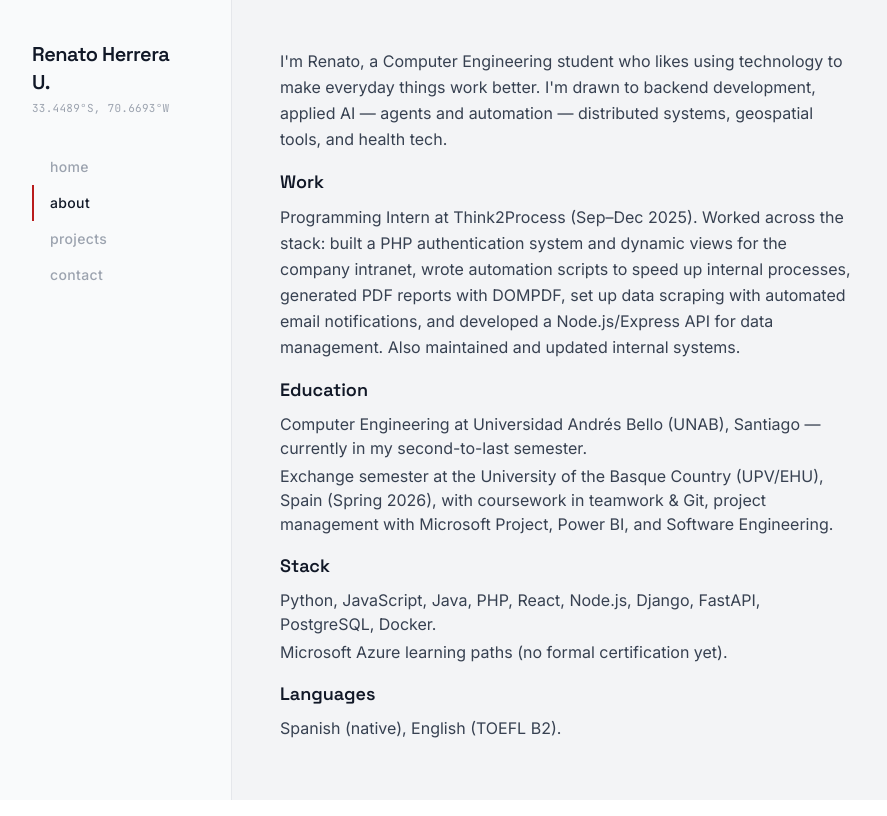
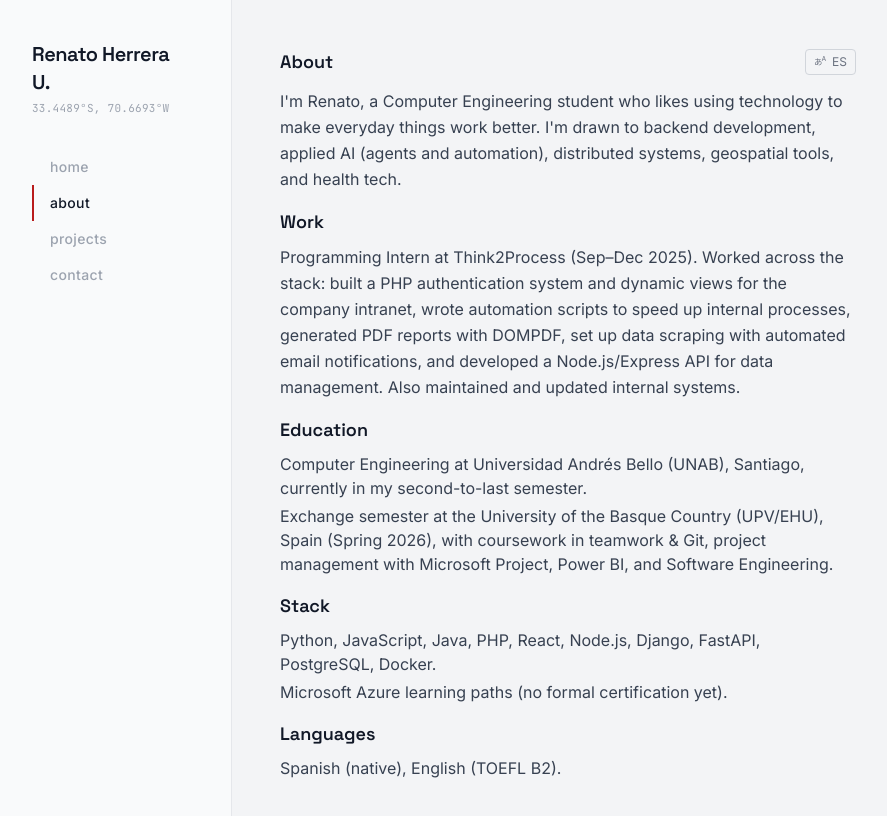
Before and after one commit to ren2v/portfoliov3333, a React (Vite) app: page / in a window 1280 px wide. Both pictures are taken after a click on the button "about". Shown: the top 816 px of the page, without its empty margins (8-895 px from the left). Built offline with nearby package versions, Linux system fonts and the light colour scheme.

Commit message:
Traduce la sección about y limpia guiones largos del texto
Co-Authored-By: Claude Sonnet 5 <noreply@anthropic.com>

```diff
--- a/src/App.jsx
+++ b/src/App.jsx
@@ -6,6 +6,43 @@ const TAGS = {
   geospatial: { en: "Geospatial", es: "Geoespacial" },
   "3d": { en: "3D", es: "3D" },
   social: { en: "Social", es: "Social" },
+};
+
+const ABOUT = {
+  en: {
+    sectionTitle: "About",
+    intro:
+      "I'm Renato, a Computer Engineering student who likes using technology to make everyday things work better. I'm drawn to backend development, applied AI (agents and automation), distributed systems, geospatial tools, and health tech.",
+    workTitle: "Work",
+    work: "Programming Intern at Think2Process (Sep–Dec 2025). Worked across the stack: built a PHP authentication system and dynamic views for the company intranet, wrote automation scripts to speed up internal processes, generated PDF reports with DOMPDF, set up data scraping with automated email notifications, and developed a Node.js/Express API for data management. Also maintained and updated internal systems.",
+    educationTitle: "Education",
+    education1:
+      "Computer Engineering at Universidad Andrés Bello (UNAB), Santiago, currently in my second-to-last semester.",
+    education2:
+      "Exchange semester at the University of the Basque Country (UPV/EHU), Spain (Spring 2026), with coursework in teamwork & Git, project management with Microsoft Project, Power BI, and Software Engineering.",
+    stackTitle: "Stack",
+    stack1: "Python, JavaScript, Java, PHP, React, Node.js, Django, FastAPI, PostgreSQL, Docker.",
+    stack2: "Microsoft Azure learning paths (no formal certification yet).",
+    languagesTitle: "Languages",
+    languages: "Spanish (native), English (TOEFL B2).",
+  },
+  es: {
+    sectionTitle: "Sobre mí",
+    intro:
+      "Soy Renato, estudiante de Ingeniería en Computación al que le gusta usar la tecnología para mejorar el día a día. Me interesan el desarrollo backend, la IA aplicada (agentes y automatización), los sistemas distribuidos, las herramientas geoespaciales y la tecnología para la salud.",
+    workTitle: "Trabajo",
+    work: "Practicante de Programación en Think2Process (sep–dic 2025). Trabajé en todo el stack: desarrollé un sistema de autenticación en PHP y vistas dinámicas para la intranet de la empresa, escribí scripts de automatización para acelerar procesos internos, generé reportes en PDF con DOMPDF, implementé scraping de datos con notificaciones automáticas por correo, y desarrollé una API en Node.js/Express para gestión de datos. También mantuve y actualicé sistemas internos.",
+    educationTitle: "Educación",
+    education1:
+      "Ingeniería en Computación en la Universidad Andrés Bello (UNAB), Santiago, actualmente en mi penúltimo semestre.",
+    education2:
+      "Intercambio en la Universidad del País Vasco (UPV/EHU), España (primer semestre 2026), con cursos de trabajo en equipo y Git, gestión de proyectos con Microsoft Project, Power BI e Ingeniería del Software.",
+    stackTitle: "Stack",
+    stack1: "Python, JavaScript, Java, PHP, React, Node.js, Django, FastAPI, PostgreSQL, Docker.",
+    stack2: "Rutas de aprendizaje de Microsoft Azure (sin certificación formal aún).",
+    languagesTitle: "Idiomas",
+    languages: "Español (nativo), inglés (TOEFL B2).",
+  },
 };
 
 const PROJECTS = [
@@ -343,23 +380,34 @@ export default function App() {
     ),
     about: (
       <div>
-        <p className="text-gray-700 mb-4 leading-relaxed">
-          I'm Renato, a Computer Engineering student who likes using technology to make everyday things work better. I'm drawn to backend development, applied AI — agents and automation — distributed systems, geospatial tools, and health tech.
-        </p>
-        <h3 className="font-display text-lg font-semibold mb-2 text-gray-900">Work</h3>
-        <p className="text-gray-700 mb-4 leading-relaxed">
-          Programming Intern at Think2Process (Sep–Dec 2025). Worked across the stack: built a PHP authentication system and dynamic views for the company intranet, wrote automation scripts to speed up internal processes, generated PDF reports with DOMPDF, set up data scraping with automated email notifications, and developed a Node.js/Express API for data management. Also maintained and updated internal systems.
-        </p>
-        <h3 className="font-display text-lg font-semibold mb-2 text-gray-900">Education</h3>
-        <p className="text-gray-700 mb-1">Computer Engineering at Universidad Andrés Bello (UNAB), Santiago — currently in my second-to-last semester.</p>
-        <p className="text-gray-700 mb-4">
-          Exchange semester at the University of the Basque Country (UPV/EHU), Spain (Spring 2026), with coursework in teamwork &amp; Git, project management with Microsoft Project, Power BI, and Software Engineering.
-        </p>
-        <h3 className="font-display text-lg font-semibold mb-2 text-gray-900">Stack</h3>
-        <p className="text-gray-700 mb-1">Python, JavaScript, Java, PHP, React, Node.js, Django, FastAPI, PostgreSQL, Docker.</p>
-        <p className="text-gray-700 mb-4">Microsoft Azure learning paths (no formal certification yet).</p>
-        <h3 className="font-display text-lg font-semibold mb-2 text-gray-900">Languages</h3>
-        <p className="text-gray-700">Spanish (native), English (TOEFL B2).</p>
+        <div className="flex items-center justify-between mb-3">
+          <h3 className="font-display text-lg font-semibold text-gray-900">
+            {ABOUT[lang].sectionTitle}
+          </h3>
+          <LanguageToggle
+            lang={lang}
+            onToggle={() => setLang(lang === "en" ? "es" : "en")}
+          />
+        </div>
+        <p className="text-gray-700 mb-4 leading-relaxed">{ABOUT[lang].intro}</p>
+        <h3 className="font-display text-lg font-semibold mb-2 text-gray-900">
+          {ABOUT[lang].workTitle}
+        </h3>
+        <p className="text-gray-700 mb-4 leading-relaxed">{ABOUT[lang].work}</p>
+        <h3 className="font-display text-lg font-semibold mb-2 text-gray-900">
+          {ABOUT[lang].educationTitle}
+        </h3>
+        <p className="text-gray-700 mb-1">{ABOUT[lang].education1}</p>
+        <p className="text-gray-700 mb-4">{ABOUT[lang].education2}</p>
+        <h3 className="font-display text-lg font-semibold mb-2 text-gray-900">
+          {ABOUT[lang].stackTitle}
+        </h3>
+        <p className="text-gray-700 mb-1">{ABOUT[lang].stack1}</p>
+        <p className="text-gray-700 mb-4">{ABOUT[lang].stack2}</p>
+        <h3 className="font-display text-lg font-semibold mb-2 text-gray-900">
+          {ABOUT[lang].languagesTitle}
+        </h3>
+        <p className="text-gray-700">{ABOUT[lang].languages}</p>
       </div>
     ),
     projects: (
```
